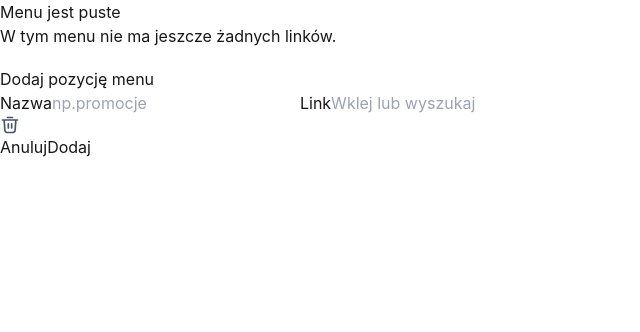
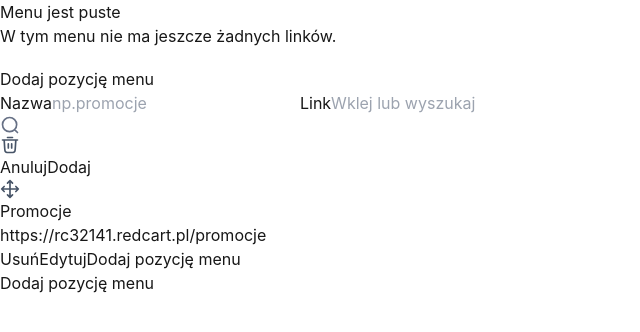
Before and after one commit to Vimalraveendra/next-task, a Next.js app: page / in a window 1280 px wide. Shown: the top 332 px of the page, without its empty margins (0-640 px from the left). Built offline with nearby package versions, Linux system fonts and the light colour scheme.

Commit message:
added NavigationList component & updated the styles of Menu & NaviagationForm components

```diff
--- a/src/app/layout.tsx
+++ b/src/app/layout.tsx
@@ -26,7 +26,7 @@ export default function RootLayout({
   return (
     <html lang="en">
       <body
-        className={`${geistSans.variable} ${geistMono.variable} antialiased`}
+        className={`${geistSans.variable} ${geistMono.variable} antialiased bg-neutral-100`}
       >
         {children}
       </body>
--- a/src/app/page.tsx
+++ b/src/app/page.tsx
@@ -1,5 +1,6 @@
 import Menu from "@/components/Menu";
 import NavigationForm from "@/components/NavigationForm";
+import NavigationList from "@/components/NavigationList";
 
 
 export default function Home() {
@@ -7,6 +8,7 @@ export default function Home() {
       <main className="flex  flex-col items-center border-dashed border-2 border-indigo-500 h-dvh ">
           <Menu/>
           <NavigationForm/>
+          <NavigationList/>
       </main>
 
   );
--- a/src/components/Menu.tsx
+++ b/src/components/Menu.tsx
@@ -3,7 +3,7 @@ import Image from "next/image"
 
 const Menu = () => {
   return (
-    <header className="  max-w-7xl w-full  mr-5 ml-4 mt-6 h-40 bg-gray-50 rounded-lg gap-8 ">
+    <header className="  max-w-7xl w-full  mr-5 ml-4 mt-6 mb-8 h-40 bg-[#F9FAFB] rounded-lg gap-2 ">
          <div className="h-full pt-6  pb-5 max-w-lg mx-auto  flex flex-col items-center justify-between">
              <div className="text-center">
                     <h1 className="text-base font-semibold text-[#101828]">Menu jest puste</h1>
@@ -18,8 +18,6 @@ const Menu = () => {
             />
              <button className="py-2.5 pr-3.5 pl-1 text-sm font-semibold text-[#FFFFFF]">Dodaj pozycję menu</button>
              </div>
-
-
            </div>
 </header>
   )
--- a/src/components/NavigationForm.tsx
+++ b/src/components/NavigationForm.tsx
@@ -3,19 +3,26 @@ import Image from "next/image"
 
 const NavigationForm = () => {
   return (
-    <div className=" w-full max-w-7xl  mr-5 ml-4 mt-6 h-60 bg-white rounded-lg border-solid border border-[#D0D5DD]">
+    <div className=" w-full max-w-7xl  mr-5 ml-4 mt-6 mb-8 h-60 bg-white rounded-lg border-solid border border-[#D0D5DD]">
             <div className="flex flex-col pt-5 pl-6 relative">
                 <label htmlFor="name" className="text-sm font-medium text-[#344054]">Nazwa</label>
                     <input
                     type="text"
                     placeholder="np.promocje"
-                className="rounded-md border-solid border border-[#D0D5DD] text-md font-normal  py-2 px-3 gap-8 h-10 max-w-[1064px] mb-2"
+                    className="rounded-md border-solid border border-[#D0D5DD] text-md font-normal  py-2 px-3 gap-8 h-10 max-w-[1064px] mb-2 text-[#667085] placeholder-[#667085]"
                     />
-                <label htmlFor="link" className="text-sm font-medium text-[#344054]">Link</label>
+                    <label htmlFor="link" className="text-sm font-medium  text-[#344054]">Link</label>
                     <input
                     type="text"
                     placeholder="Wklej lub wyszukaj"
-                className="rounded-md border-solid border border-[#D0D5DD] text-md font-normal  py-2 px-3 gap-8 h-10 max-w-[1064px] "
+                    className="rounded-md border-solid border border-[#D0D5DD] text-md font-normal  py-2 px-3 gap-8 h-10 max-w-[1064px]  text-[#667085] placeholder-[#667085]"
+                    />
+                          <Image
+                        src="/search.svg"
+                        alt="plus"
+                        width={20}
+                        height={20}
+                        className="absolute top-20 left-10 text-[#667085] "
                         />
                     <div className="absolute top-5 right-6 w-10 h-10 py-2.5 px-2.5">
                     <Image
@@ -23,6 +30,7 @@ const NavigationForm = () => {
                         alt="plus"
                         width={20}
                         height={20}
+                        className="text-[#475467]"
                         />
                     </div>
             </div>
--- /dev/null
+++ b/src/components/NavigationList.tsx
@@ -0,0 +1,42 @@
+import Image from "next/image";
+
+
+const NavigationList = () => {
+  return (
+    <div className=" w-full max-w-7xl  mr-5 ml-4 mt-6 rounded-lg border-solid border border-[#D0D5DD] overflow-hidden">
+     <ul className="border-solid border-b border-[#EAECF0] gap-1  bg-white " >
+            <li
+                className="flex items-center justify-between py-4 px-6 "
+                draggable="true"
+            >
+
+                <div className=" w-10 h-10 py-2.5 px-2.5 flex items-center">
+                            <Image
+                                src="/move.svg"
+                                alt="plus"
+                                width={20}
+                                height={20}
+                                className="text-[#475467]"
+                                />
+                                <div className=" max-w-[761px] gap-6">
+                                <h2 className="text-sm font-semibold text-[#101828] overflow-hidden">Promocje</h2>
+                                <p className="text-sm font-normal text-[#475467]">https://rc32141.redcart.pl/promocje</p>
+                            </div>
+                </div>
+                <div className="border-solid border border-[#D0D5DD]  rounded-lg shadow-sm ">
+                    <button className="border-solid border-r border-[#D0D5DD] py-2 px-4 text-sm font-semibold text-[#344054]">Usuń</button>
+                    <button className=" border-solid border-r border-[#D0D5DD] py-2 px-4 text-sm font-semibold text-[#344054 ">Edytuj</button>
+                    <button className="  py-2 px-4 text-sm font-semibold text-[#344054 ">Dodaj pozycję menu</button>
+               </div>
+           </li>
+         </ul>
+         <div className=" gap-2 py-5 px-6 bg-transparent">
+                   <button className="border-solid border border-[#D0D5DD]   text-sm font-semibold text-[#344054 rounded-lg py-2.5 px-3.5 "> Dodaj pozycję menu</button>
+        </div>
+</div>
+  )
+}
+
+
+
+export default NavigationList
```
Also changed, not shown: public/move.svg (added), public/search.svg (added). Lines whose indentation alone changed are shown as unchanged.
